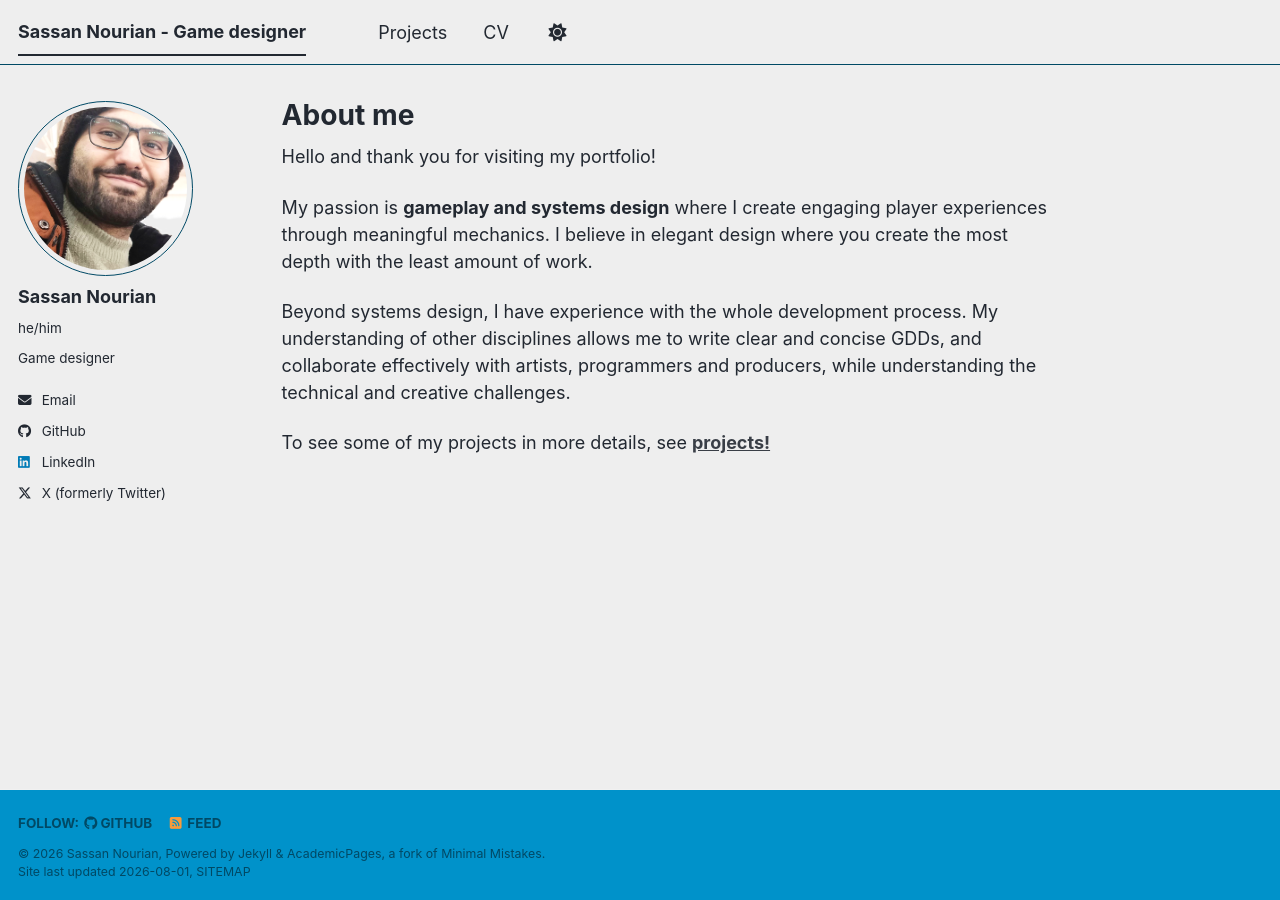
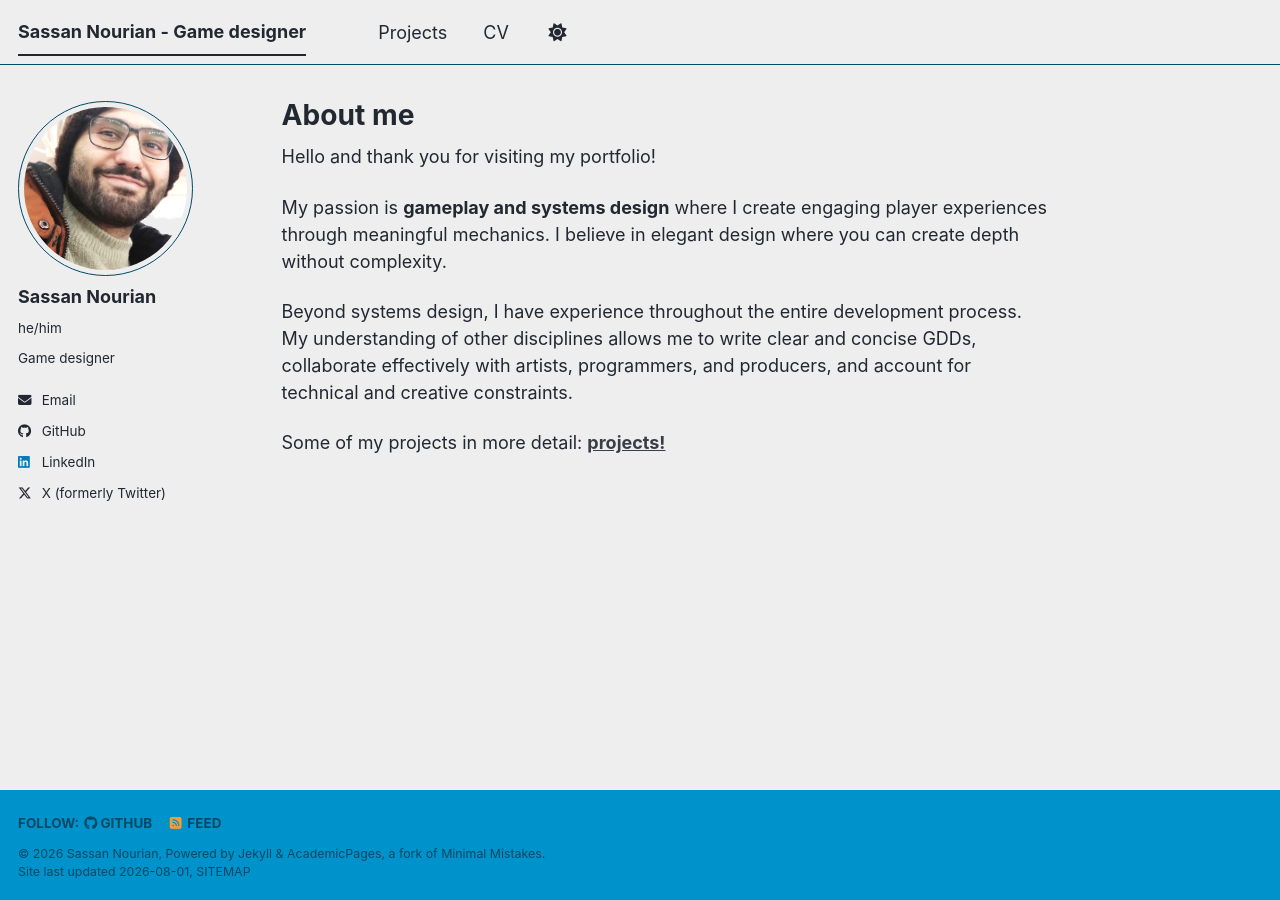
Before and after one commit to SassanTheDev/SassanTheDev.github.io, a Jekyll site: the page built from _pages/about.md, in a window 1280 px wide. Built offline with Jekyll 4.4.1, drawn with Linux system fonts in a browser that asks for light colours; a style sheet for code colours, icons or effects is not loaded.

Commit message:
Refine language in about.md for clarity

```diff
--- a/_pages/about.md
+++ b/_pages/about.md
@@ -9,8 +9,8 @@ redirect_from:
 
 Hello and thank you for visiting my portfolio!
 
-My passion is **gameplay and systems design** where I create engaging player experiences through meaningful mechanics. I believe in elegant design where you create the most depth with the least amount of work.
+My passion is **gameplay and systems design** where I create engaging player experiences through meaningful mechanics. I believe in elegant design where you can create depth without complexity.
 
-Beyond systems design, I have experience with the whole development process. My understanding of other disciplines allows me to write clear and concise GDDs, and collaborate effectively with artists, programmers and producers, while understanding the technical and creative challenges.
+Beyond systems design, I have experience throughout the entire development process. My understanding of other disciplines allows me to write clear and concise GDDs, collaborate effectively with artists, programmers, and producers, and account for technical and creative constraints.
 
-To see some of my projects in more details, see **[projects!](projects)**
+Some of my projects in more detail: **[projects!](projects)**
```
